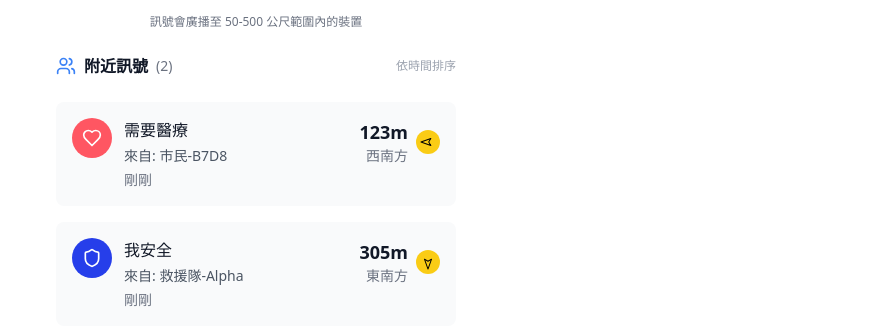
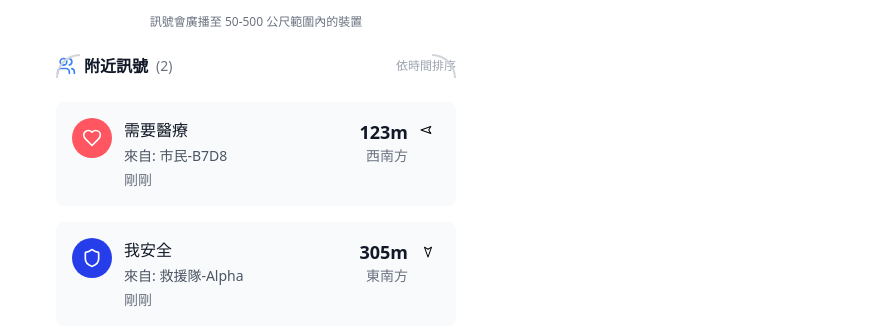
Before and after one commit to aa-prime-studio/echo-alert-now, a React (Vite) app: page /app in a window 1280 px wide. Both pictures are taken after a click on the button 828 px from the left and 72 px from the top of the page. Shown: the part 358-694 px from the top of the page, without its empty margins (384-1276 px from the left). Built offline with nearby package versions, Linux system fonts and the light colour scheme.

Commit message:
Refactor:
Remove compass background and add rounded corners to message list items.

```diff
--- a/src/components/DirectionCompass.tsx
+++ b/src/components/DirectionCompass.tsx
@@ -47,12 +47,12 @@ export const DirectionCompass: React.FC<DirectionCompassProps> = ({
   };
 
   return (
-    <div className={`flex items-center justify-end space-x-2 ${className}`}>
+    <div className={`flex items-start space-x-2 ${className}`}>
       <div className="text-right">
         <div className="text-lg font-semibold text-gray-900">{formatDistance(distance)}</div>
         <div className="text-sm text-gray-500">{label}</div>
       </div>
-      <div className="relative w-6 h-6 bg-yellow-400 rounded-full flex items-center justify-center">
+      <div className="relative w-6 h-6 flex items-center justify-center">
         <Navigation
           className="w-3 h-3 text-black"
           style={{ transform: `rotate(${angle}deg)` }}
--- a/src/components/MessageList.tsx
+++ b/src/components/MessageList.tsx
@@ -46,6 +46,16 @@ export const MessageList: React.FC<MessageListProps> = ({ messages }) => {
 
   return (
     <div>
+      {/* Arc decoration above nearby signals */}
+      <div className="relative mb-4">
+        <div className="absolute left-0 top-0 w-6 h-6">
+          <div className="w-6 h-6 border-2 border-gray-300 border-b-0 border-r-0 rounded-tl-full"></div>
+        </div>
+        <div className="absolute right-0 top-0 w-6 h-6">
+          <div className="w-6 h-6 border-2 border-gray-300 border-b-0 border-l-0 rounded-tr-full"></div>
+        </div>
+      </div>
+
       <div className="flex items-center justify-between mb-6">
         <div className="flex items-center space-x-2">
           <Users className="w-5 h-5 text-blue-500" />
```
